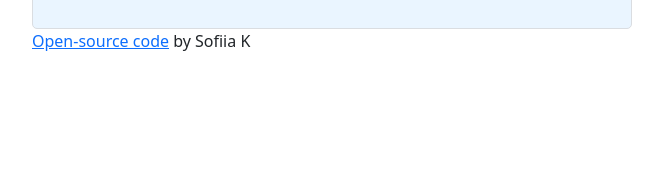
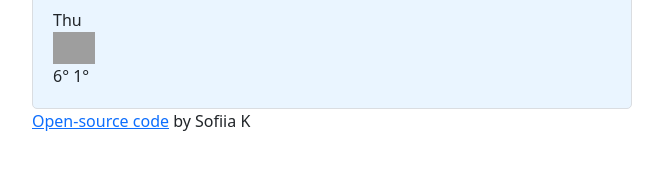
Before and after one commit to Sphik/project, a plain HTML site: page index.html in a window 1280 px wide. Shown: the part 281-450 px from the top of the page, without its empty margins (308-971 px from the left). Drawn offline with nearby package versions, Linux system fonts and the light colour scheme; no server answers; grey boxes are pictures that could not be loaded.

Commit message:
Added weather forcast draft

```diff
--- a/index.html
+++ b/index.html
@@ -56,7 +56,20 @@
                 </div>
             </div>
 
+            <div class="weather-forecast">
+                <div class="row">
+                    <div class="col-2">
+                        <div class="day">Thu</div>
+                        <img src="https://openweathermap.org/img/wn/04d@2x.png" alt="" width="42" />
+                        <div class="temperature">
+                            <span class="temperature-max"> 6° </span>
+                            <span class="temperature-min"> 1° </span>
+                        </div>
+                    </div>
+                </div>
             </div>
+            </div>
+
             <span class="footer">
                 <a href="https://github.com/Sphik/project" target="_blank"> Open-source code</a> by Sofiia K
             </span>
```
